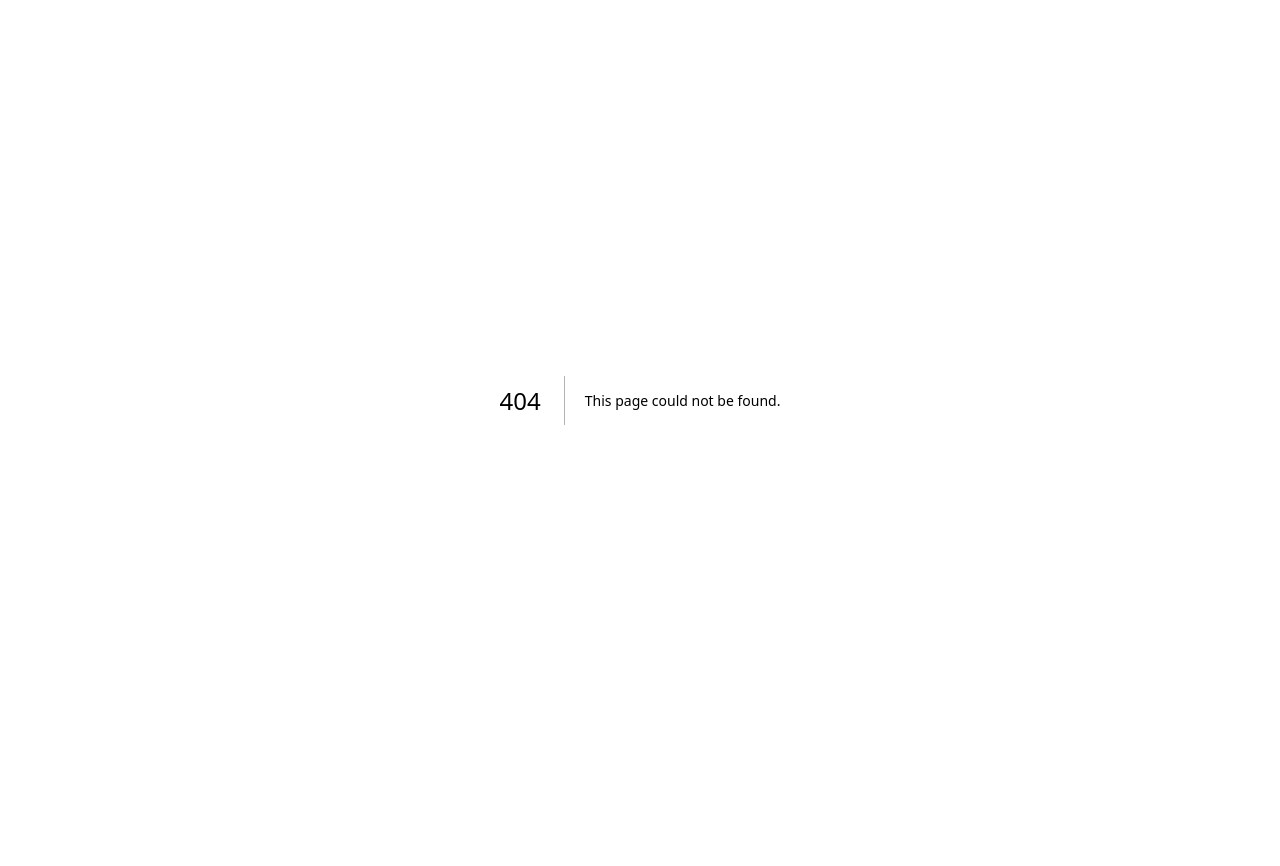
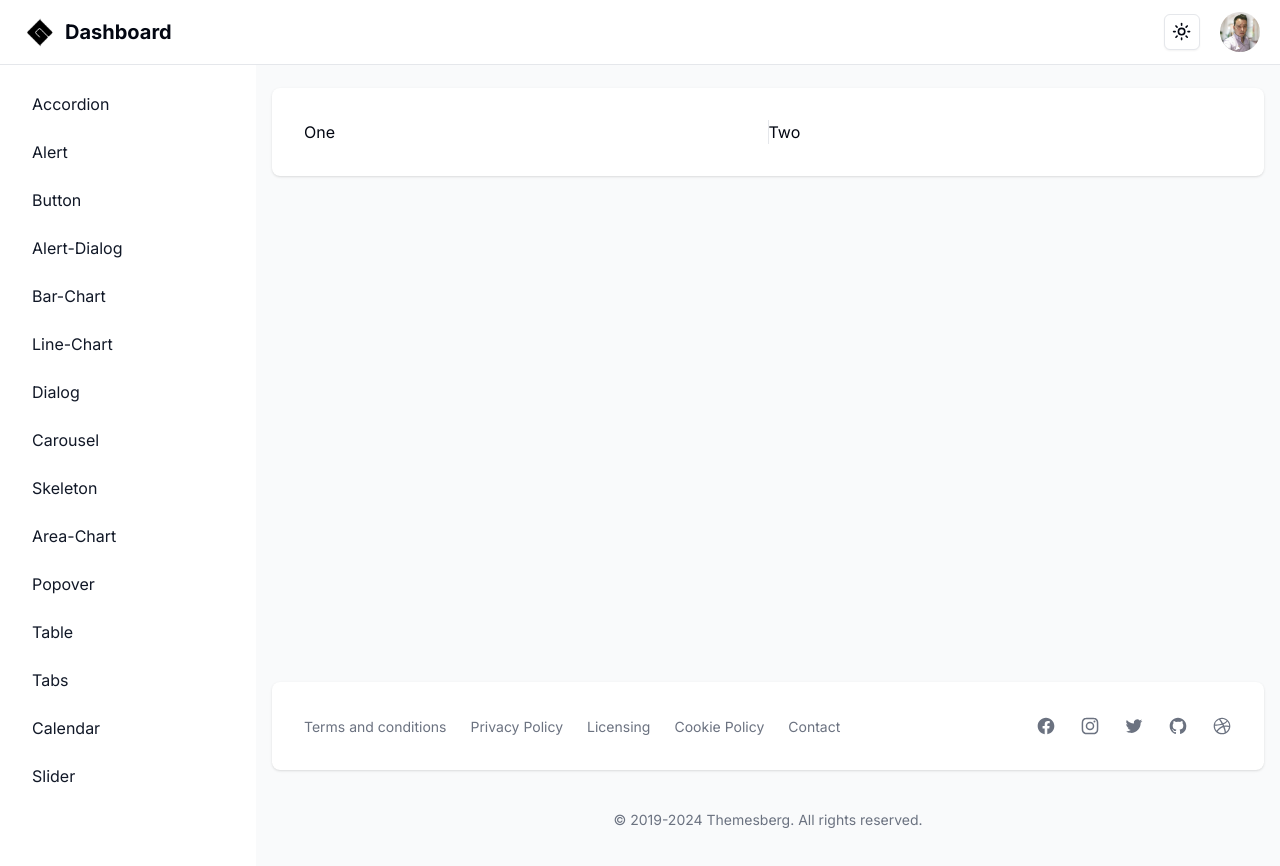
Before and after one commit to GonzaloGC/dashboard-next, a Next.js app: page /dashboard/resizable in a window 1280 px wide. Before the commit this address had no page. Shown: the top 866 px of the page. Before the commit the page ends 800 px from the top, so only its background shows below. Built offline with nearby package versions, Linux system fonts and the light colour scheme.

Commit message:
added resizable component

```diff
--- a/package.json
+++ b/package.json
@@ -41,6 +41,7 @@
     "react": "^18",
     "react-day-picker": "8.10.1",
     "react-dom": "^18",
+    "react-resizable-panels": "^2.1.3",
     "recharts": "^2.12.7",
     "sonner": "^1.5.0",
     "tailwind-merge": "^2.4.0",
--- a/src/app/dashboard/layout.tsx
+++ b/src/app/dashboard/layout.tsx
@@ -43,6 +43,7 @@
   { name: "navigation-menu", href: "navigation-menu" },
   { name: "sonner", href: "sonner" },
   { name: "aspect-ratio", href: "aspect-ratio" },
+  { name: "resizable", href: "resizable" },
 ];
 
 export default function DashboardLayout({
--- /dev/null
+++ b/src/app/dashboard/resizable/page.tsx
@@ -0,0 +1,17 @@
+import {
+  ResizableHandle,
+  ResizablePanel,
+  ResizablePanelGroup,
+} from "@/components/ui/resizable"
+
+export default function Page() {
+  return (
+    <div>
+      <ResizablePanelGroup direction="horizontal">
+        <ResizablePanel>One</ResizablePanel>
+        <ResizableHandle />
+        <ResizablePanel>Two</ResizablePanel>
+      </ResizablePanelGroup>
+    </div>
+  );
+}
--- /dev/null
+++ b/src/components/ui/resizable.tsx
@@ -0,0 +1,45 @@
+"use client"
+
+import { DragHandleDots2Icon } from "@radix-ui/react-icons"
+import * as ResizablePrimitive from "react-resizable-panels"
+
+import { cn } from "@/lib/utils"
+
+const ResizablePanelGroup = ({
+  className,
+  ...props
+}: React.ComponentProps<typeof ResizablePrimitive.PanelGroup>) => (
+  <ResizablePrimitive.PanelGroup
+    className={cn(
+      "flex h-full w-full data-[panel-group-direction=vertical]:flex-col",
+      className
+    )}
+    {...props}
+  />
+)
+
+const ResizablePanel = ResizablePrimitive.Panel
+
+const ResizableHandle = ({
+  withHandle,
+  className,
+  ...props
+}: React.ComponentProps<typeof ResizablePrimitive.PanelResizeHandle> & {
+  withHandle?: boolean
+}) => (
+  <ResizablePrimitive.PanelResizeHandle
+    className={cn(
+      "relative flex w-px items-center justify-center bg-border after:absolute after:inset-y-0 after:left-1/2 after:w-1 after:-translate-x-1/2 focus-visible:outline-none focus-visible:ring-1 focus-visible:ring-ring focus-visible:ring-offset-1 data-[panel-group-direction=vertical]:h-px data-[panel-group-direction=vertical]:w-full data-[panel-group-direction=vertical]:after:left-0 data-[panel-group-direction=vertical]:after:h-1 data-[panel-group-direction=vertical]:after:w-full data-[panel-group-direction=vertical]:after:-translate-y-1/2 data-[panel-group-direction=vertical]:after:translate-x-0 [&[data-panel-group-direction=vertical]>div]:rotate-90",
+      className
+    )}
+    {...props}
+  >
+    {withHandle && (
+      <div className="z-10 flex h-4 w-3 items-center justify-center rounded-sm border bg-border">
+        <DragHandleDots2Icon className="h-2.5 w-2.5" />
+      </div>
+    )}
+  </ResizablePrimitive.PanelResizeHandle>
+)
+
+export { ResizablePanelGroup, ResizablePanel, ResizableHandle }
```
Also changed, not shown: 1 other file (tests, documents, lock files or other folders).
